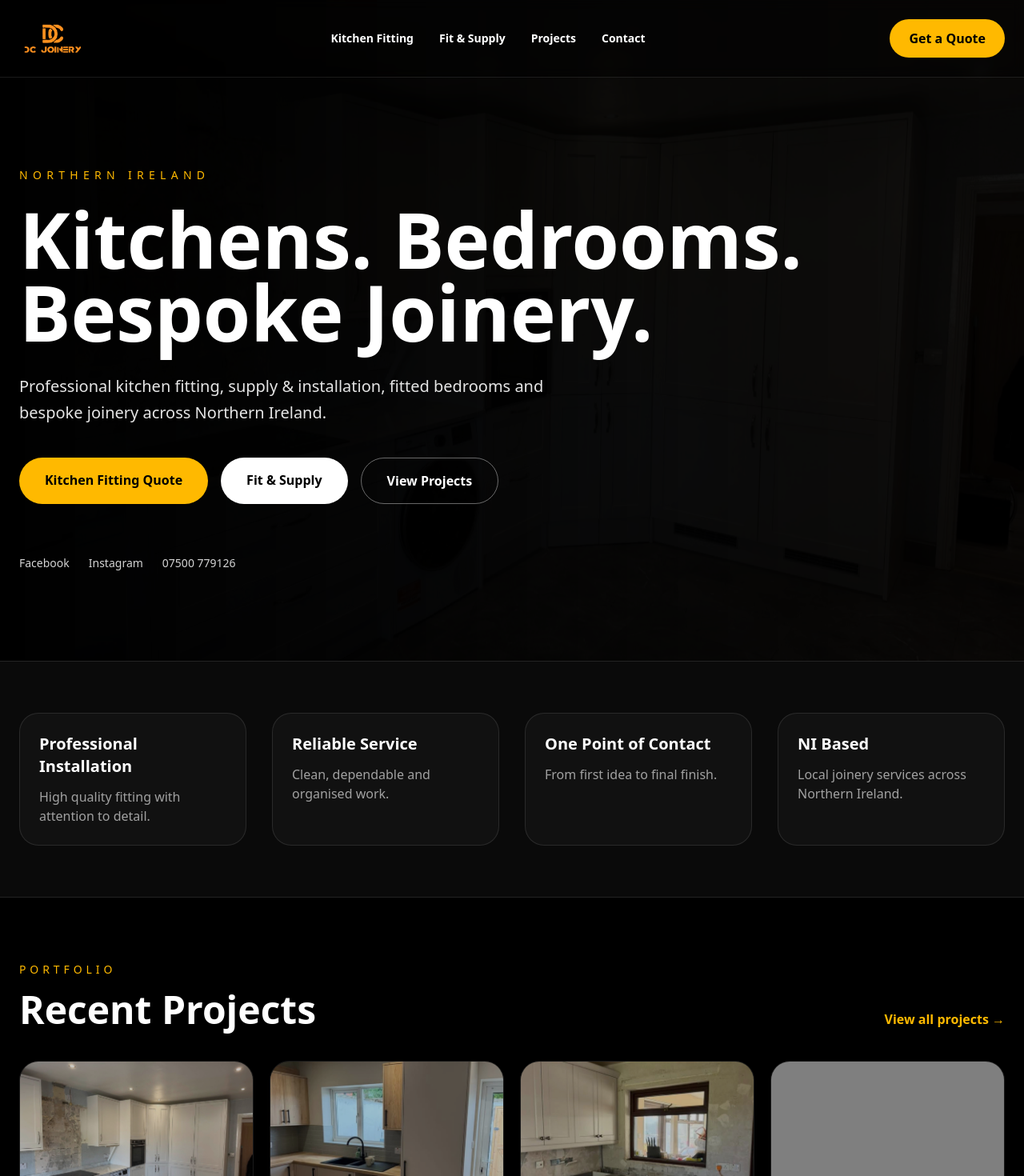
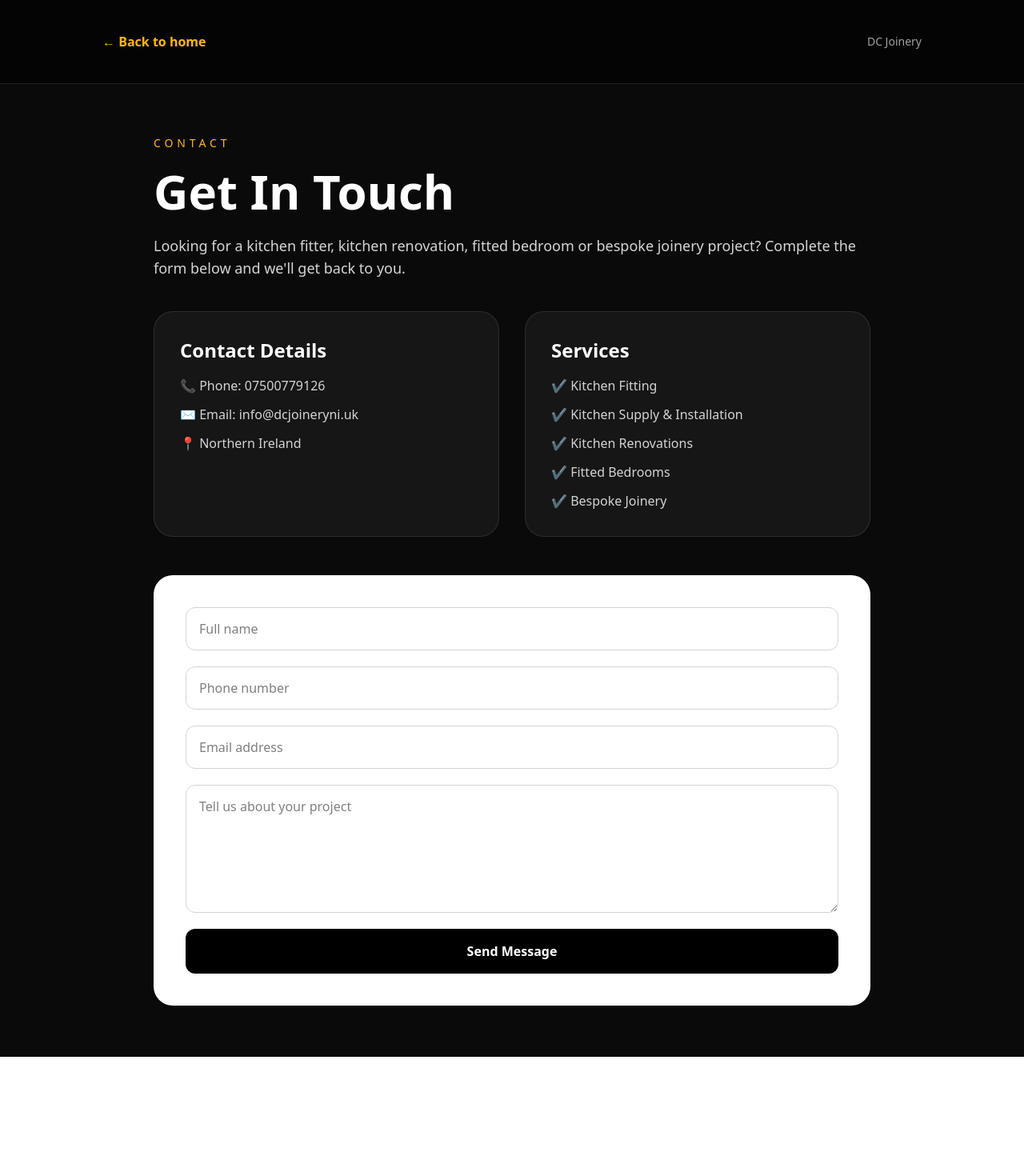
Before and after one commit to widniewski-ux/dc-joinery, a Next.js app: page /contact in a window 1280 px wide. Shown: the top 1470 px of the page at 80% size. After the commit the page ends 1321 px from the top, so only its background shows below. Built offline with nearby package versions, Linux system fonts and the light colour scheme; grey boxes are pictures that could not be loaded.

Commit message:
Homepage redesign

```diff
--- a/app/contact/page.tsx
+++ b/app/contact/page.tsx
@@ -1,180 +1,95 @@
-import Image from "next/image";
 import Link from "next/link";
+import { sendContactForm } from "../actions";
 
-const heroImages = [
-  "/projects/kitchen1.jpg",
-  "/projects/kitchen5.jpg",
-  "/projects/kitchen10.jpg",
-  "/projects/kitchen13.jpeg",
-  "/projects/kitchen25.jpeg",
-  "/projects/kitchen33.jpeg",
-];
+export default function ContactPage() {
+  return (
+    <main className="min-h-screen bg-neutral-950 text-white">
+      <section className="px-6 py-10 border-b border-white/10 bg-black/60">
+        <div className="max-w-5xl mx-auto flex items-center justify-between">
+          <Link href="/" className="text-amber-400 font-semibold">
+            ← Back to home
+          </Link>
 
-const featuredProjects = [
-  "/projects/kitchen1.jpg",
-  "/projects/kitchen5.jpg",
-  "/projects/kitchen10.jpg",
-  "/projects/kitchen25.jpeg",
-];
-
-export default function Home() {
-  return (
-    <main className="min-h-screen bg-black text-white">
-      <section className="relative min-h-screen overflow-hidden">
-        <div className="absolute inset-0">
-          {heroImages.map((image, index) => (
-            <Image
-              key={image}
-              src={image}
-              alt="DC Joinery project"
-              fill
-              priority={index === 0}
-              className={`object-cover hero-slide hero-slide-${index + 1}`}
-            />
-          ))}
-
-          <div className="absolute inset-0 bg-black/80" />
-          <div className="absolute inset-0 bg-gradient-to-r from-black via-black/80 to-black/60" />
-        </div>
-
-        <nav className="relative z-20 px-6 py-6 border-b border-white/10 bg-black/40 backdrop-blur">
-          <div className="max-w-7xl mx-auto flex items-center justify-between">
-            <Link href="/" className="flex items-center gap-3">
-              <Image
-                src="/logo.png"
-                alt="DC Joinery Logo"
-                width={110}
-                height={60}
-                className="h-12 w-auto"
-              />
-            </Link>
-
-            <div className="hidden md:flex items-center gap-8 text-sm font-semibold">
-              <Link href="/kitchen-fitting" className="hover:text-amber-400 transition">
-                Kitchen Fitting
-              </Link>
-              <Link href="/fit-and-supply" className="hover:text-amber-400 transition">
-                Fit & Supply
-              </Link>
-              <Link href="/projects" className="hover:text-amber-400 transition">
-                Projects
-              </Link>
-              <Link href="/contact" className="hover:text-amber-400 transition">
-                Contact
-              </Link>
-            </div>
-
-            <Link
-              href="/contact"
-              className="hidden md:inline-block bg-amber-400 text-black px-6 py-3 rounded-full font-bold hover:bg-amber-300 transition"
-            >
-              Get a Quote
-            </Link>
-          </div>
-        </nav>
-
-        <div className="relative z-10 px-6 py-20 md:py-28">
-          <div className="max-w-7xl mx-auto">
-            <p className="uppercase tracking-[0.45em] text-amber-400 text-sm mb-6">
-              Northern Ireland
-            </p>
-
-            <h1 className="text-5xl md:text-7xl lg:text-8xl font-bold leading-[0.95] max-w-5xl mb-8">
-              Kitchens. Bedrooms. Bespoke Joinery.
-            </h1>
-
-            <p className="text-neutral-200 text-lg md:text-xl max-w-2xl mb-10 leading-relaxed">
-              Professional kitchen fitting, supply & installation, fitted bedrooms and bespoke joinery across Northern Ireland.
-            </p>
-
-            <div className="flex flex-col sm:flex-row gap-4 mb-16">
-              <Link
-                href="/kitchen-fitting"
-                className="bg-amber-400 text-black px-8 py-4 rounded-full font-bold text-center hover:bg-amber-300 transition"
-              >
-                Kitchen Fitting Quote
-              </Link>
-
-              <Link
-                href="/fit-and-supply"
-                className="bg-white text-black px-8 py-4 rounded-full font-bold text-center hover:bg-neutral-200 transition"
-              >
-                Fit & Supply
-              </Link>
-
-              <Link
-                href="/projects"
-                className="border border-white/40 px-8 py-4 rounded-full font-bold text-center hover:bg-white hover:text-black transition"
-              >
-                View Projects
-              </Link>
-            </div>
-
-            <div className="flex flex-wrap gap-6 text-sm text-neutral-300">
-              <a href="https://facebook.com" target="_blank" className="hover:text-amber-400 transition">
-                Facebook
-              </a>
-              <a href="https://instagram.com" target="_blank" className="hover:text-amber-400 transition">
-                Instagram
-              </a>
-              <a href="tel:07500779126" className="hover:text-amber-400 transition">
-                07500 779126
-              </a>
-            </div>
-          </div>
+          <p className="text-sm text-neutral-400">DC Joinery</p>
         </div>
       </section>
 
-      <section className="px-6 py-16 border-y border-white/10 bg-neutral-950">
-        <div className="max-w-7xl mx-auto grid md:grid-cols-4 gap-8">
-          {[
-            ["Professional Installation", "High quality fitting with attention to detail."],
-            ["Reliable Service", "Clean, dependable and organised work."],
-            ["One Point of Contact", "From first idea to final finish."],
-            ["NI Based", "Local joinery services across Northern Ireland."],
-          ].map(([title, text]) => (
-            <div key={title} className="border border-white/10 rounded-3xl p-6 bg-white/[0.03]">
-              <h3 className="text-xl font-bold mb-3">{title}</h3>
-              <p className="text-neutral-400">{text}</p>
-            </div>
-          ))}
-        </div>
-      </section>
+      <section className="px-6 py-16">
+        <div className="max-w-4xl mx-auto">
+          <p className="uppercase tracking-[0.35em] text-sm text-amber-400 mb-5">
+            Contact
+          </p>
 
-      <section className="px-6 py-20 bg-black">
-        <div className="max-w-7xl mx-auto">
-          <div className="flex items-end justify-between gap-6 mb-10">
-            <div>
-              <p className="uppercase tracking-[0.35em] text-sm text-amber-400 mb-4">
-                Portfolio
-              </p>
-              <h2 className="text-4xl md:text-5xl font-bold">
-                Recent Projects
-              </h2>
+          <h1 className="text-5xl md:text-6xl font-bold mb-6">
+            Get In Touch
+          </h1>
+
+          <p className="text-neutral-300 text-lg mb-10">
+            Looking for a kitchen fitter, kitchen renovation, fitted bedroom or bespoke joinery project?
+            Complete the form below and we'll get back to you.
+          </p>
+
+          <div className="grid md:grid-cols-2 gap-8 mb-12">
+            <div className="bg-white/5 border border-white/10 rounded-3xl p-8">
+              <h2 className="text-2xl font-bold mb-4">Contact Details</h2>
+
+              <div className="space-y-3 text-neutral-300">
+                <p>📞 Phone: 07500779126</p>
+                <p>✉️ Email: info@dcjoineryni.uk</p>
+                <p>📍 Northern Ireland</p>
+              </div>
             </div>
 
-            <Link href="/projects" className="hidden md:block text-amber-400 font-bold hover:text-amber-300 transition">
-              View all projects →
-            </Link>
+            <div className="bg-white/5 border border-white/10 rounded-3xl p-8">
+              <h2 className="text-2xl font-bold mb-4">Services</h2>
+
+              <div className="space-y-3 text-neutral-300">
+                <p>✔ Kitchen Fitting</p>
+                <p>✔ Kitchen Supply & Installation</p>
+                <p>✔ Kitchen Renovations</p>
+                <p>✔ Fitted Bedrooms</p>
+                <p>✔ Bespoke Joinery</p>
+              </div>
+            </div>
           </div>
 
-          <div className="grid md:grid-cols-4 gap-5">
-            {featuredProjects.map((image) => (
-              <Link
-                key={image}
-                href="/projects"
-                className="relative aspect-[4/3] rounded-3xl overflow-hidden border border-white/10 group"
-              >
-                <Image
-                  src={image}
-                  alt="DC Joinery project"
-                  fill
-                  className="object-cover group-hover:scale-110 transition duration-700"
-                />
-                <div className="absolute inset-0 bg-black/20 group-hover:bg-black/5 transition" />
-              </Link>
-            ))}
-          </div>
+          <form
+            action={sendContactForm}
+            className="grid gap-5 bg-white text-black rounded-3xl p-8 md:p-10"
+          >
+            <input
+              name="name"
+              className="input"
+              placeholder="Full name"
+              required
+            />
+
+            <input
+              name="phone"
+              className="input"
+              placeholder="Phone number"
+              required
+            />
+
+            <input
+              name="email"
+              className="input"
+              placeholder="Email address"
+              type="email"
+              required
+            />
+
+            <textarea
+              name="message"
+              className="input min-h-40"
+              placeholder="Tell us about your project"
+              required
+            />
+
+            <button className="bg-black text-white py-4 rounded-xl font-semibold hover:bg-neutral-800 transition">
+              Send Message
+            </button>
+          </form>
         </div>
       </section>
     </main>
--- a/app/page.tsx
+++ b/app/page.tsx
@@ -2,19 +2,18 @@ import Image from "next/image";
 import Link from "next/link";
 
 const heroImages = [
+  "/projects/kitchen25.jpeg",
   "/projects/kitchen1.jpg",
   "/projects/kitchen5.jpg",
   "/projects/kitchen10.jpg",
-  "/projects/kitchen13.jpeg",
-  "/projects/kitchen25.jpeg",
   "/projects/kitchen33.jpeg",
 ];
 
-const featuredProjects = [
+const recentProjects = [
   "/projects/kitchen1.jpg",
   "/projects/kitchen5.jpg",
-  "/projects/kitchen10.jpg",
   "/projects/kitchen25.jpeg",
+  "/projects/kitchen33.jpeg",
 ];
 
 export default function Home() {
@@ -26,30 +25,33 @@ export default function Home() {
             <Image
               key={image}
               src={image}
-              alt="DC Joinery project"
+              alt="DC Joinery kitchen project"
               fill
               priority={index === 0}
               className={`object-cover hero-slide hero-slide-${index + 1}`}
             />
           ))}
 
-          <div className="absolute inset-0 bg-black/80" />
-          <div className="absolute inset-0 bg-gradient-to-r from-black via-black/80 to-black/60" />
+          <div className="absolute inset-0 bg-black/35" />
+          <div className="absolute inset-0 bg-gradient-to-r from-black/65 via-black/35 to-black/10" />
         </div>
 
-        <nav className="relative z-20 px-6 py-6 border-b border-white/10 bg-black/40 backdrop-blur">
+        <nav className="relative z-20 px-6 py-6">
           <div className="max-w-7xl mx-auto flex items-center justify-between">
-            <Link href="/" className="flex items-center gap-3">
+            <Link href="/">
               <Image
                 src="/logo.png"
                 alt="DC Joinery Logo"
                 width={110}
-                height={60}
+                height={65}
                 className="h-12 w-auto"
               />
             </Link>
 
-            <div className="hidden md:flex items-center gap-8 text-sm font-semibold">
+            <div className="hidden lg:flex items-center gap-8 text-sm font-semibold">
+              <Link href="/" className="text-amber-400 border-b border-amber-400 pb-2">
+                Home
+              </Link>
               <Link href="/kitchen-fitting" className="hover:text-amber-400 transition">
                 Kitchen Fitting
               </Link>
@@ -62,121 +64,134 @@ export default function Home() {
               <Link href="/contact" className="hover:text-amber-400 transition">
                 Contact
               </Link>
-            </div>
 
-            <Link
-              href="/contact"
-              className="hidden md:inline-block bg-amber-400 text-black px-6 py-3 rounded-full font-bold hover:bg-amber-300 transition"
-            >
-              Get a Quote
-            </Link>
-          </div>
-        </nav>
-
-        <div className="relative z-10 px-6 py-20 md:py-28">
-          <div className="max-w-7xl mx-auto">
-            <p className="uppercase tracking-[0.45em] text-amber-400 text-sm mb-6">
-              Northern Ireland
-            </p>
-
-            <h1 className="text-5xl md:text-7xl lg:text-8xl font-bold leading-[0.95] max-w-5xl mb-8">
-              Kitchens. Bedrooms. Bespoke Joinery.
-            </h1>
-
-            <p className="text-neutral-200 text-lg md:text-xl max-w-2xl mb-10 leading-relaxed">
-              Professional kitchen fitting, supply & installation, fitted bedrooms and bespoke joinery across Northern Ireland.
-            </p>
-
-            <div className="flex flex-col sm:flex-row gap-4 mb-16">
-              <Link
-                href="/kitchen-fitting"
-                className="bg-amber-400 text-black px-8 py-4 rounded-full font-bold text-center hover:bg-amber-300 transition"
-              >
-                Kitchen Fitting Quote
-              </Link>
-
-              <Link
-                href="/fit-and-supply"
-                className="bg-white text-black px-8 py-4 rounded-full font-bold text-center hover:bg-neutral-200 transition"
-              >
-                Fit & Supply
-              </Link>
-
-              <Link
-                href="/projects"
-                className="border border-white/40 px-8 py-4 rounded-full font-bold text-center hover:bg-white hover:text-black transition"
-              >
-                View Projects
-              </Link>
-            </div>
-
-            <div className="flex flex-wrap gap-6 text-sm text-neutral-300">
               <a href="https://facebook.com" target="_blank" className="hover:text-amber-400 transition">
                 Facebook
               </a>
               <a href="https://instagram.com" target="_blank" className="hover:text-amber-400 transition">
                 Instagram
               </a>
-              <a href="tel:07500779126" className="hover:text-amber-400 transition">
-                07500 779126
+
+              <Link
+                href="/contact"
+                className="bg-amber-400 text-black px-7 py-3 rounded-xl font-bold hover:bg-amber-300 transition"
+              >
+                Get a Quote
+              </Link>
+            </div>
+          </div>
+        </nav>
+
+        <div className="relative z-10 px-6 pt-14 pb-14">
+          <div className="max-w-7xl mx-auto">
+            <p className="uppercase tracking-[0.5em] text-amber-400 text-sm mb-7">
+              Northern Ireland
+            </p>
+
+            <h1 className="text-4xl md:text-6xl lg:text-7xl font-bold leading-[1] max-w-3xl mb-8">
+              KITCHENS.<br />
+              BEDROOMS.<br />
+              BESPOKE JOINERY.
+            </h1>
+
+            <p className="text-neutral-100 text-lg md:text-xl max-w-2xl mb-10 leading-relaxed">
+              From kitchen fitting to full supply and installation, one point of contact from first idea to final finish.
+            </p>
+
+            <div className="flex flex-col sm:flex-row gap-5 mb-14">
+              <Link href="/kitchen-fitting" className="bg-amber-400 text-black px-8 py-4 rounded-full font-bold text-center hover:bg-amber-300 transition">
+                Kitchen Fitting Quote
+              </Link>
+              <Link href="/fit-and-supply" className="border border-white/40 px-8 py-4 rounded-full font-bold text-center hover:bg-white hover:text-black transition">
+                Fit & Supply
+              </Link>
+              <Link href="/projects" className="border border-white/40 px-8 py-4 rounded-full font-bold text-center hover:bg-white hover:text-black transition">
+                View Projects
+              </Link>
+            </div>
+
+            <div className="flex items-center gap-8 text-sm text-neutral-200">
+              <span className="uppercase tracking-[0.4em] text-xs text-neutral-300">Follow us</span>
+              <a href="https://facebook.com" target="_blank" className="hover:text-amber-400 transition">
+                Facebook
+              </a>
+              <a href="https://instagram.com" target="_blank" className="hover:text-amber-400 transition">
+                Instagram
               </a>
             </div>
           </div>
         </div>
       </section>
 
-      <section className="px-6 py-16 border-y border-white/10 bg-neutral-950">
+      <section className="px-6 py-12 bg-neutral-950 border-y border-white/10">
         <div className="max-w-7xl mx-auto grid md:grid-cols-4 gap-8">
           {[
             ["Professional Installation", "High quality fitting with attention to detail."],
-            ["Reliable Service", "Clean, dependable and organised work."],
-            ["One Point of Contact", "From first idea to final finish."],
-            ["NI Based", "Local joinery services across Northern Ireland."],
+            ["Reliable Service", "Clean, dependable and on time, every time."],
+            ["One Point Of Contact", "From first idea to final finish, we manage it all."],
+            ["Northern Ireland Based", "Local, trusted and proud of our work."],
           ].map(([title, text]) => (
-            <div key={title} className="border border-white/10 rounded-3xl p-6 bg-white/[0.03]">
-              <h3 className="text-xl font-bold mb-3">{title}</h3>
+            <div key={title} className="text-center border-r border-white/10 last:border-r-0 px-6">
+              <div className="text-amber-400 text-3xl mb-5">◆</div>
+              <h3 className="uppercase text-lg font-semibold tracking-wide mb-4">{title}</h3>
               <p className="text-neutral-400">{text}</p>
             </div>
           ))}
         </div>
       </section>
 
-      <section className="px-6 py-20 bg-black">
+      <section className="px-6 py-16 bg-black">
         <div className="max-w-7xl mx-auto">
-          <div className="flex items-end justify-between gap-6 mb-10">
-            <div>
-              <p className="uppercase tracking-[0.35em] text-sm text-amber-400 mb-4">
-                Portfolio
-              </p>
-              <h2 className="text-4xl md:text-5xl font-bold">
-                Recent Projects
-              </h2>
-            </div>
+          <div className="flex items-center justify-between mb-10">
+            <h2 className="text-3xl md:text-4xl font-semibold tracking-wide">
+              RECENT PROJECTS
+            </h2>
 
-            <Link href="/projects" className="hidden md:block text-amber-400 font-bold hover:text-amber-300 transition">
+            <Link href="/projects" className="text-amber-400 font-semibold hover:text-amber-300 transition">
               View all projects →
             </Link>
           </div>
 
           <div className="grid md:grid-cols-4 gap-5">
-            {featuredProjects.map((image) => (
-              <Link
-                key={image}
-                href="/projects"
-                className="relative aspect-[4/3] rounded-3xl overflow-hidden border border-white/10 group"
-              >
+            {recentProjects.map((image) => (
+              <Link key={image} href="/projects" className="relative aspect-[4/3] rounded-xl overflow-hidden group">
                 <Image
                   src={image}
-                  alt="DC Joinery project"
+                  alt="Recent DC Joinery project"
                   fill
                   className="object-cover group-hover:scale-110 transition duration-700"
                 />
-                <div className="absolute inset-0 bg-black/20 group-hover:bg-black/5 transition" />
+                <div className="absolute inset-0 bg-black/15 group-hover:bg-black/0 transition" />
               </Link>
             ))}
           </div>
         </div>
       </section>
+
+      <section className="px-6 py-12 bg-neutral-950 border-t border-white/10">
+        <div className="max-w-7xl mx-auto flex flex-col md:flex-row md:items-center md:justify-between gap-6">
+          <div>
+            <p className="text-sm uppercase tracking-[0.35em] text-amber-400 mb-3">
+              Quick contact
+            </p>
+            <h2 className="text-3xl md:text-4xl font-bold">
+              Want to discuss your project?
+            </h2>
+            <p className="text-neutral-400 mt-3">
+              Send a message on WhatsApp and I’ll get back to you as soon as possible.
+            </p>
+          </div>
+
+          <a
+            href="https://wa.me/447500779126"
+            target="_blank"
+            rel="noopener noreferrer"
+            className="bg-amber-400 text-black px-8 py-4 rounded-full font-bold text-center hover:bg-amber-300 transition"
+          >
+            Message on WhatsApp
+          </a>
+        </div>
+      </section>
     </main>
   );
 }
```
Also changed, not shown: app/globals.css (+18 -0 lines).
